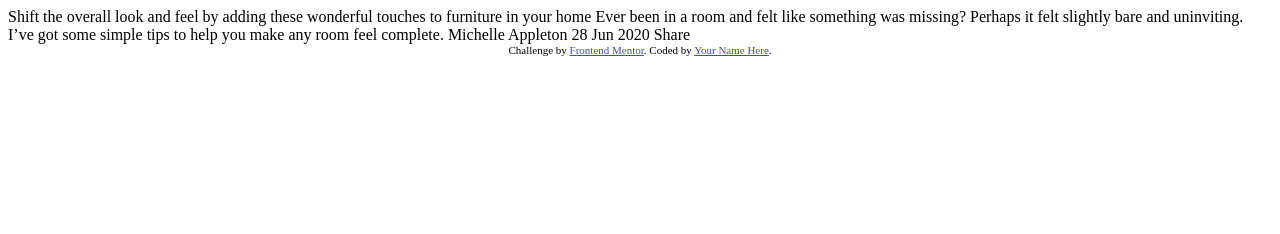
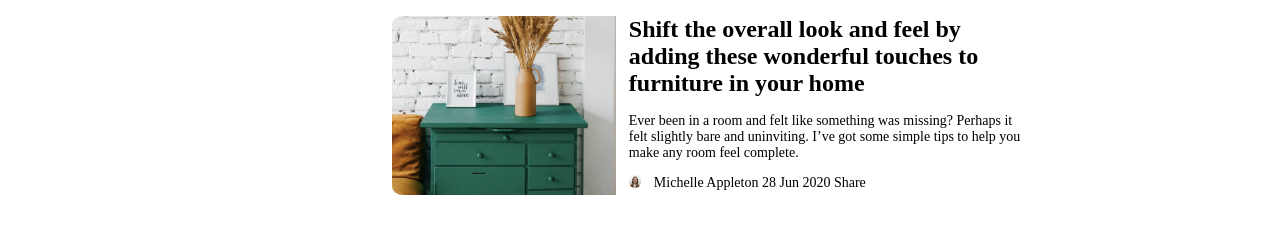
Before and after one commit to NoobNonStop/Front-End-Components, a plain HTML site: page index.html in a window 1280 px wide. Drawn offline with Linux system fonts and the light colour scheme.

Commit message:
Added frontEndMentor Files

```diff
--- /dev/null
+++ b/Solution/styles.css
@@ -0,0 +1,31 @@
+body {
+    width: 50%;
+    position: relative;
+    left: 30%;
+    top: 30%;
+
+}
+img {
+    height: auto;
+    width: 35%;
+    border-top-left-radius: 5%;
+    border-bottom-left-radius: 5%;
+    margin-right: 2%;
+    float: left;
+
+}
+.xyz img {
+    width: 2%;
+    border-radius: 50%;
+}
+
+h1, p {
+    margin-left: 2%;
+}
+h1 {
+    font-size: 24px;
+
+}
+p {
+    font-size: 14px;
+}
--- a/index.html
+++ b/index.html
@@ -5,32 +5,41 @@
   <meta name="viewport" content="width=device-width, initial-scale=1.0"> <!-- displays site properly based on user's device -->
 
   <link rel="icon" type="image/png" sizes="32x32" href="./images/favicon-32x32.png">
-
+  <link rel = "stylesheet" href = "Solution/styles.css">
   <title>Frontend Mentor | Article preview component</title>
 
   <!-- Feel free to remove these styles or customise in your own stylesheet 👍 -->
   <style>
-    .attribution { font-size: 11px; text-align: center; }
-    .attribution a { color: hsl(228, 45%, 44%); }
+
   </style>
 </head>
 <body>
 
-  Shift the overall look and feel by adding these wonderful
-  touches to furniture in your home
+    <img src="images/drawers.jpg" alt="The Drawers">
 
-  Ever been in a room and felt like something was missing? Perhaps
-  it felt slightly bare and uninviting. I’ve got some simple tips
-  to help you make any room feel complete.
+      <h1>Shift the overall look and feel by adding these wonderful
+        touches to furniture in your home</h1>
 
-  Michelle Appleton
-  28 Jun 2020
+      <p>Ever been in a room and felt like something was missing? Perhaps
+        it felt slightly bare and uninviting. I’ve got some simple tips
+        to help you make any room feel complete.
+      </p>
 
-  Share
+      <p class = "xyz"><img src="images/avatar-michelle.jpg">
+        Michelle Appleton
+        28 Jun 2020 Share
+      </p>
 
+
+
+
+
+
+</body>
+<!-- <footer>
   <div class="attribution">
     Challenge by <a href="https://www.frontendmentor.io?ref=challenge" target="_blank">Frontend Mentor</a>.
-    Coded by <a href="#">Your Name Here</a>.
+    Coded by <a href="">Siddhant</a>.
   </div>
-</body>
+</footer> -->
 </html>
```
